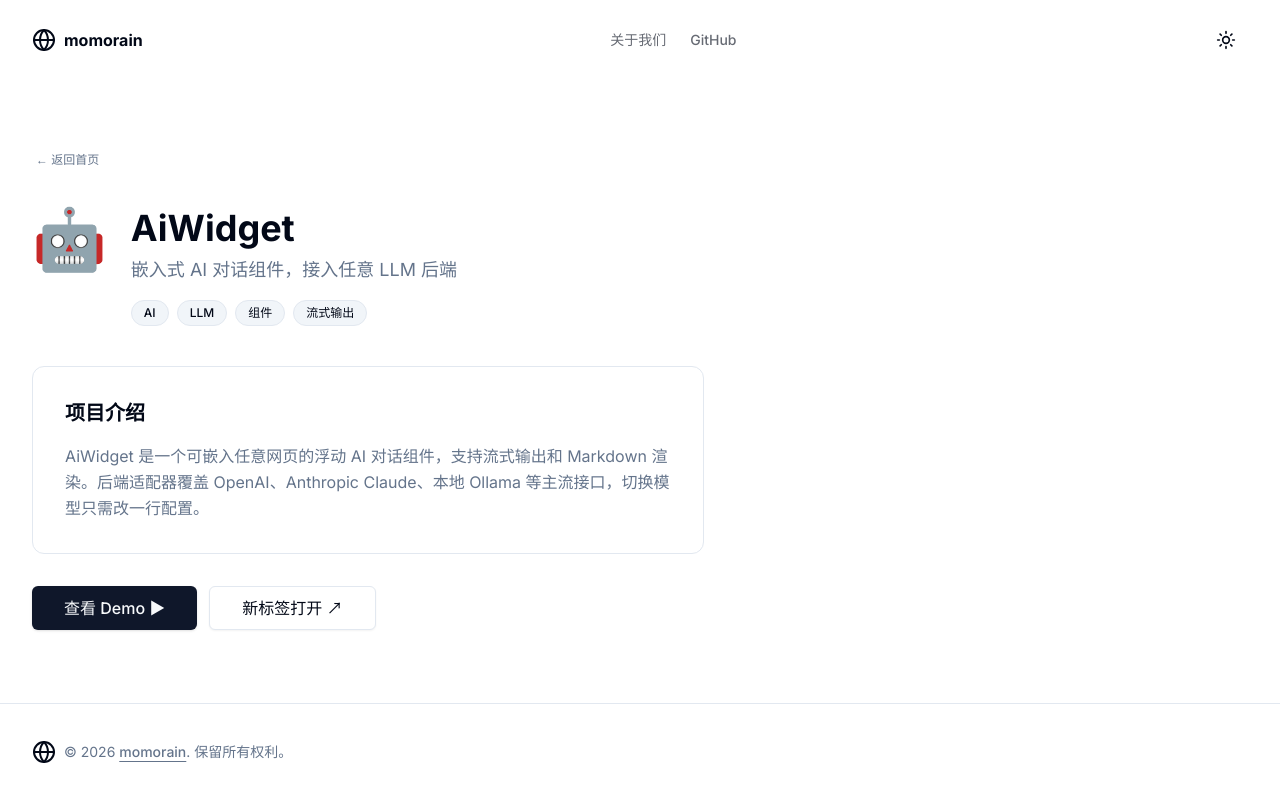
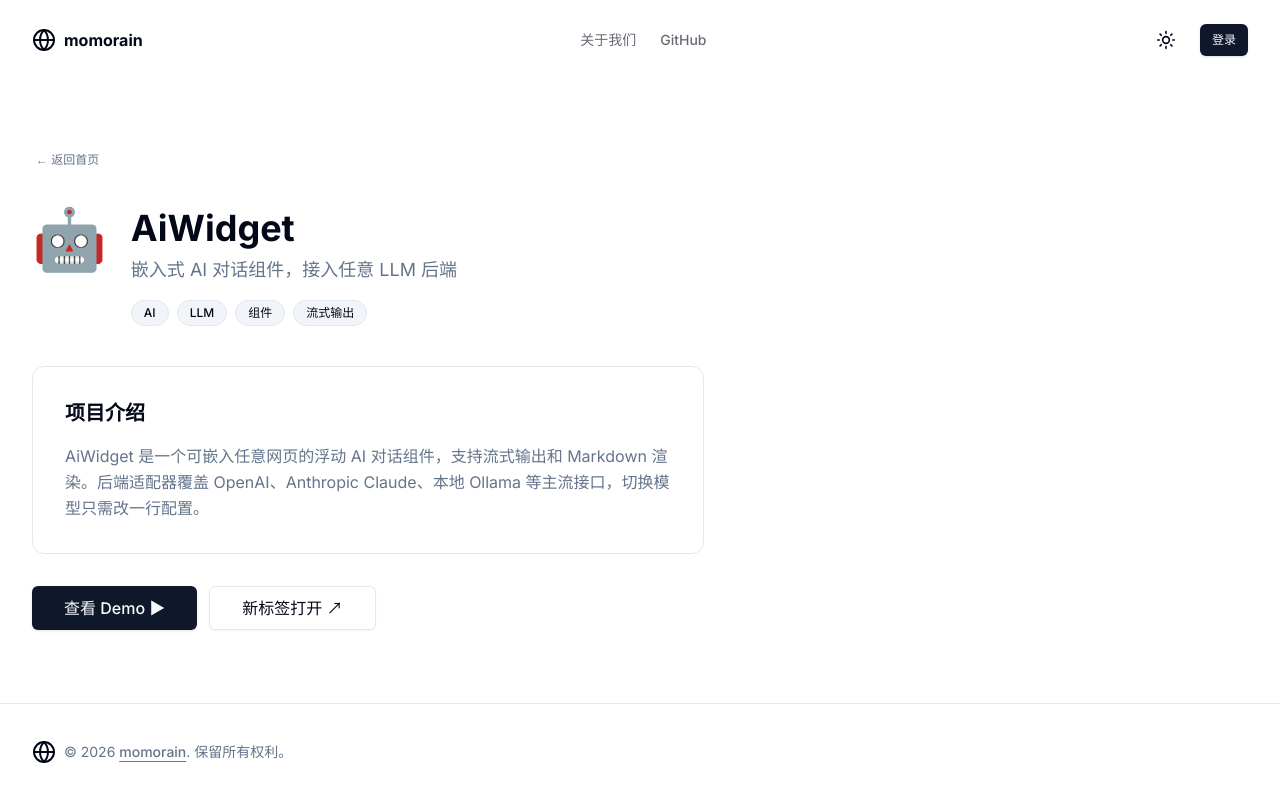
Before and after one commit to momorain-tech/momorain-main-index, a Next.js app: page /projects/aiwidget in a window 1280 px wide. Built offline with nearby package versions, Linux system fonts and the light colour scheme; no server answers.

Commit message:
[feature] 新增登陆

```diff
--- a/app/layout.tsx
+++ b/app/layout.tsx
@@ -4,17 +4,16 @@ import { Inter as FontSans } from "next/font/google"
 import "@/app/globals.css"
 import { siteConfig } from "@/config/site"
 import { cn } from "@/lib/utils"
+import { getCurrentUser } from "@/lib/auth"
 import { ThemeProvider } from "@/components/theme-provider"
 import { MainNav } from "@/components/main-nav"
 import { SiteFooter } from "@/components/site-footer"
 
-// next/font/google 会在构建时下载字体，不走第三方CDN，速度更快且隐私更好
 const fontSans = FontSans({
   subsets: ["latin"],
   variable: "--font-sans",
 })
 
-// Metadata 是 Next.js 内置的 SEO 系统，自动生成 <title> 和 <meta> 标签
 export const metadata: Metadata = {
   title: {
     default: siteConfig.name,
@@ -23,11 +22,16 @@ export const metadata: Metadata = {
   description: siteConfig.description,
 }
 
-export default function RootLayout({
+// layout 是 Server Component，可以直接 await 异步函数
+export default async function RootLayout({
   children,
 }: {
   children: React.ReactNode
 }) {
+  // 每次请求服务端读取 Cookie 并验证 JWT，将用户信息向下传递
+  // 如果未登录或 token 无效，user 为 null
+  const user = await getCurrentUser()
+
   return (
     <html lang="zh" suppressHydrationWarning>
       <head />
@@ -37,13 +41,11 @@ export default function RootLayout({
           fontSans.variable
         )}
       >
-        {/* ThemeProvider 用 Context 把主题状态传给整个应用树 */}
         <ThemeProvider attribute="class" defaultTheme="system" enableSystem>
-          {/* 站点外壳：所有页面共享同一套 header/footer，页面只需渲染 <main> 内容 */}
           <div className="flex min-h-screen flex-col">
             <header className="container z-40 bg-background">
               <div className="flex h-20 items-center justify-between py-6">
-                <MainNav />
+                <MainNav user={user} />
               </div>
             </header>
 
--- a/components/main-nav.tsx
+++ b/components/main-nav.tsx
@@ -1,13 +1,14 @@
 import Link from "next/link"
 
+import { type SessionUser } from "@/lib/auth"
 import { siteConfig } from "@/config/site"
 import { Icons } from "@/components/icons"
 import { ModeToggle } from "@/components/mode-toggle"
+import { buttonVariants } from "@/components/ui/button"
+import { cn } from "@/lib/utils"
 
-// 纯展示组件，无交互，所以不需要 "use client"
-// Link 是 Next.js 的客户端路由组件，比 <a> 标签更快（预加载）
-
-export function MainNav() {
+// user 由 layout.tsx 服务端读取后传入，这里只负责展示
+export function MainNav({ user }: { user: SessionUser | null }) {
   return (
     <div className="flex w-full items-center justify-between gap-6">
       {/* 左侧：Logo + 站点名 */}
@@ -34,8 +35,34 @@ export function MainNav() {
         </Link>
       </nav>
 
-      {/* 右侧：主题切换 */}
-      <ModeToggle />
+      {/* 右侧：主题切换 + 用户区域 */}
+      <div className="flex items-center gap-3">
+        <ModeToggle />
+
+        {user ? (
+          // 已登录：显示昵称 + 退出按钮
+          // form POST 不需要 JS，Server Component 里也能用
+          <div className="flex items-center gap-3">
+            <span className="text-sm font-medium">{user.nickname}</span>
+            <form method="POST" action="/api/auth/logout">
+              <button
+                type="submit"
+                className={cn(buttonVariants({ variant: "outline", size: "sm" }))}
+              >
+                退出
+              </button>
+            </form>
+          </div>
+        ) : (
+          // 未登录：登录按钮（用 <a> 而非 Link，确保触发完整页面跳转）
+          <a
+            href="/api/auth/login"
+            className={cn(buttonVariants({ size: "sm" }))}
+          >
+            登录
+          </a>
+        )}
+      </div>
     </div>
   )
 }
--- /dev/null
+++ b/lib/auth.ts
@@ -0,0 +1,32 @@
+import { jwtVerify } from "jose"
+import { cookies } from "next/headers"
+
+export type SessionUser = {
+  userId: string
+  openid: string
+  nickname: string
+  avatarUrl: string
+}
+
+// 只能在服务端调用（Server Component / Route Handler / Server Action）
+// 浏览器里没有 cookies()，也不应该暴露 JWT_SECRET
+export async function getCurrentUser(): Promise<SessionUser | null> {
+  const cookieStore = await cookies()
+  const token = cookieStore.get("session")?.value
+  if (!token) return null
+
+  try {
+    const secret = new TextEncoder().encode(process.env.JWT_SECRET)
+    const { payload } = await jwtVerify(token, secret)
+
+    return {
+      userId: payload.userId as string,
+      openid: payload.openid as string,
+      nickname: payload.nickname as string,
+      avatarUrl: (payload.avatarUrl as string) ?? "",
+    }
+  } catch {
+    // token 过期或签名错误，视为未登录
+    return null
+  }
+}
```
